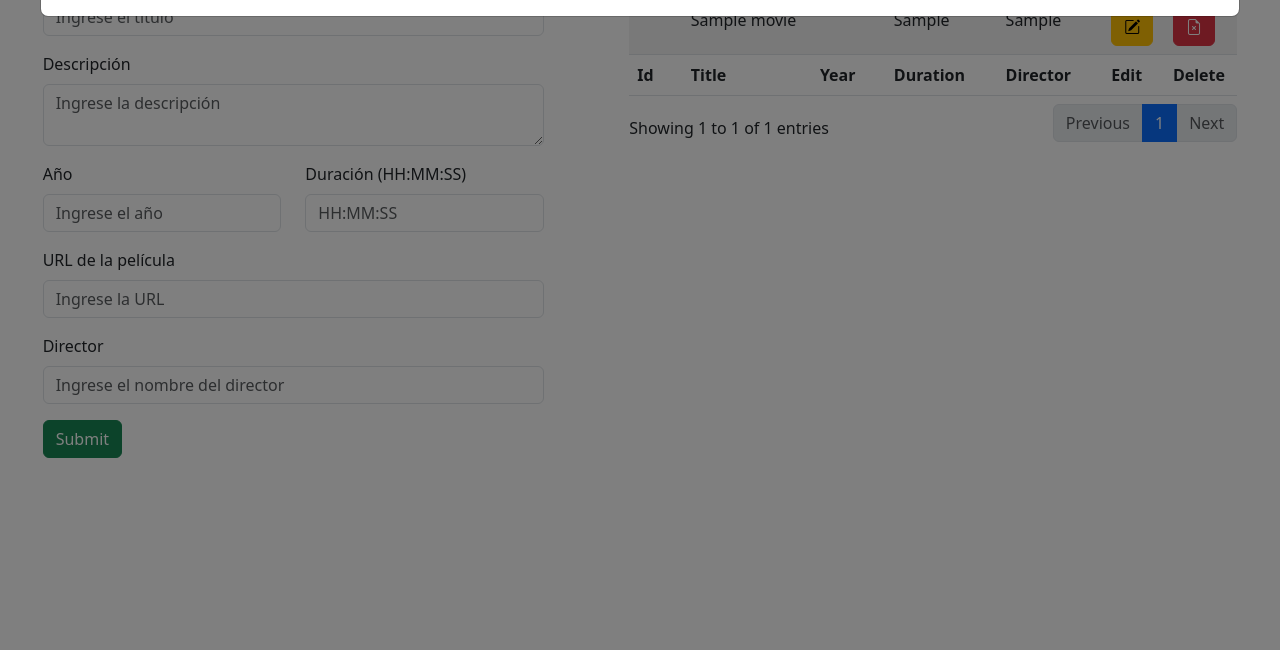
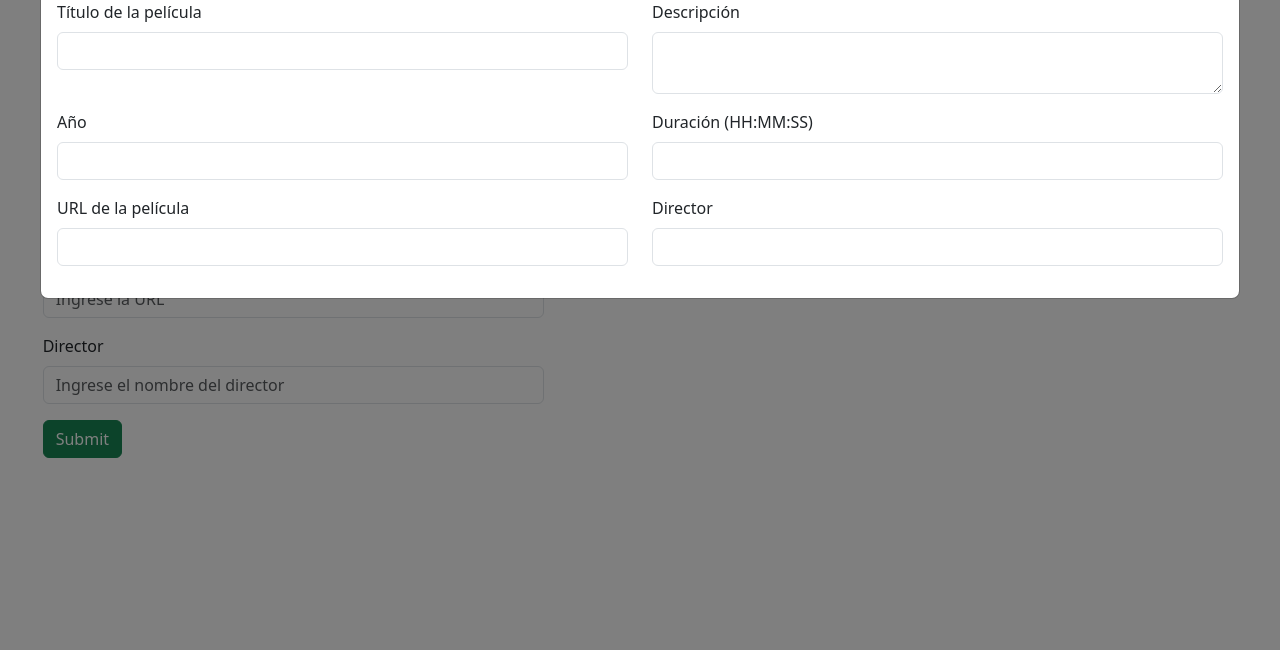
Before and after one commit to JFVela/Streming_UTP, a PHP site: page /admin/movie_list.php in a window 1280 px wide, after a click that opens the changed part. Shown: the part 150-800 px from the top of the page. Run offline with PHP 8.4, Linux system fonts and the light colour scheme; tables that the repository leaves empty or names only in its code hold one stand-in row (values such as "Sample post"); data that the repository does not hold is empty; some libraries are stand-ins or nearby versions.

Commit message:
mejorando la creacion de peliculas

```diff
--- a/assents/script/getMovieTable.js
+++ b/assents/script/getMovieTable.js
@@ -16,6 +16,7 @@
             $('#cuerpo').empty();
             // Agregar los detalles de la película al cuerpo de la tabla en el modal
             $.each(response, function(index, pelicula) {
+                // Agregar cada detalle a la tabla
                 $('#cuerpo').append(`
                     <tr>
                         <td>${pelicula.idMovie}</td>
@@ -27,6 +28,14 @@
                         <td>${pelicula.director}</td>
                     </tr>
                 `);
+
+                // Agregar los detalles de la película al formulario
+                $('#editForm #titulo').val(pelicula.titulo);
+                $('#editForm #descripcion').val(pelicula.descripcion);
+                $('#editForm #anio').val(pelicula.año);
+                $('#editForm #duracion').val(pelicula.duracion);
+                $('#editForm #url').val(pelicula.url);
+                $('#editForm #director').val(pelicula.director);
             });
             // Mostrar el modal después de cargar los detalles de la película
             $('#editModal').modal('show');
--- a/controllers/admin/CreateMovie.php
+++ b/controllers/admin/CreateMovie.php
@@ -29,9 +29,17 @@
               });
             </script>";
   } else {
-        echo "Error al insertar los datos:" . $conexion->error;
+    echo "<script>
+            Swal.fire({
+                icon: 'error',
+                title: 'Oops...',
+                text: 'Ya existe ese título de Película!',
+                imageUrl: '../../assents/imag/error.gif',
+                imageWidth: 400,
+                imageHeight: 200
+            });
+          </script>";
 }
-
     // Cerrar la conexión a la base de datos
     $conexion->close();
 }
--- a/views/admin/movie_list.php
+++ b/views/admin/movie_list.php
@@ -150,6 +150,45 @@
                             <!-- Contenido de la tabla -->
                         </tbody>
                     </table>
+
+                    <!-- Formulario para mostrar los detalles de la película -->
+                    <form id="editForm">
+                        <!-- Campo oculto para el ID de la película -->
+                        <input type="hidden" id="idPelicula" name="idPelicula">
+                        <div class="row">
+                            <div class="col-md-6 mb-3">
+                                <label for="titulo" class="form-label">Título de la película</label>
+                                <input type="text" id="titulo" name="titulo" class="form-control">
+                            </div>
+                            <div class="col-md-6 mb-3">
+                                <label for="descripcion" class="form-label">Descripción</label>
+                                <textarea id="descripcion" name="descripcion" class="form-control"></textarea>
+                            </div>
+                        </div>
+                        <div class="row">
+                            <div class="col-md-6 mb-3">
+                                <label for="anio" class="form-label">Año</label>
+                                <input type="number" id="anio" name="anio" class="form-control">
+                            </div>
+                            <div class="col-md-6 mb-3">
+                                <label for="duracion" class="form-label">Duración (HH:MM:SS)</label>
+                                <input type="text" id="duracion" name="duracion" class="form-control">
+                            </div>
+                        </div>
+                        <div class="row">
+                            <div class="col-md-6 mb-3">
+                                <label for="url" class="form-label">URL de la película</label>
+                                <input type="url" id="url" name="url" class="form-control">
+                            </div>
+                            <div class="col-md-6 mb-3">
+                                <label for="director" class="form-label">Director</label>
+                                <input type="text" id="director" name="director" class="form-control">
+                            </div>
+                        </div>
+
+                    </form>
+
+
                 </div>
             </div>
         </div>
@@ -164,6 +203,7 @@
     <script src="https://cdnjs.cloudflare.com/ajax/libs/twitter-bootstrap/5.3.0/js/bootstrap.bundle.min.js"></script>
 
     <script src="../../assents/script/getMovieTable.js"></script>
+
     <script>
         $(document).ready(function() {
             $('#example').DataTable();
```
Also changed, not shown: assents/imag/error.gif (added). Lines whose indentation alone changed are shown as unchanged.
